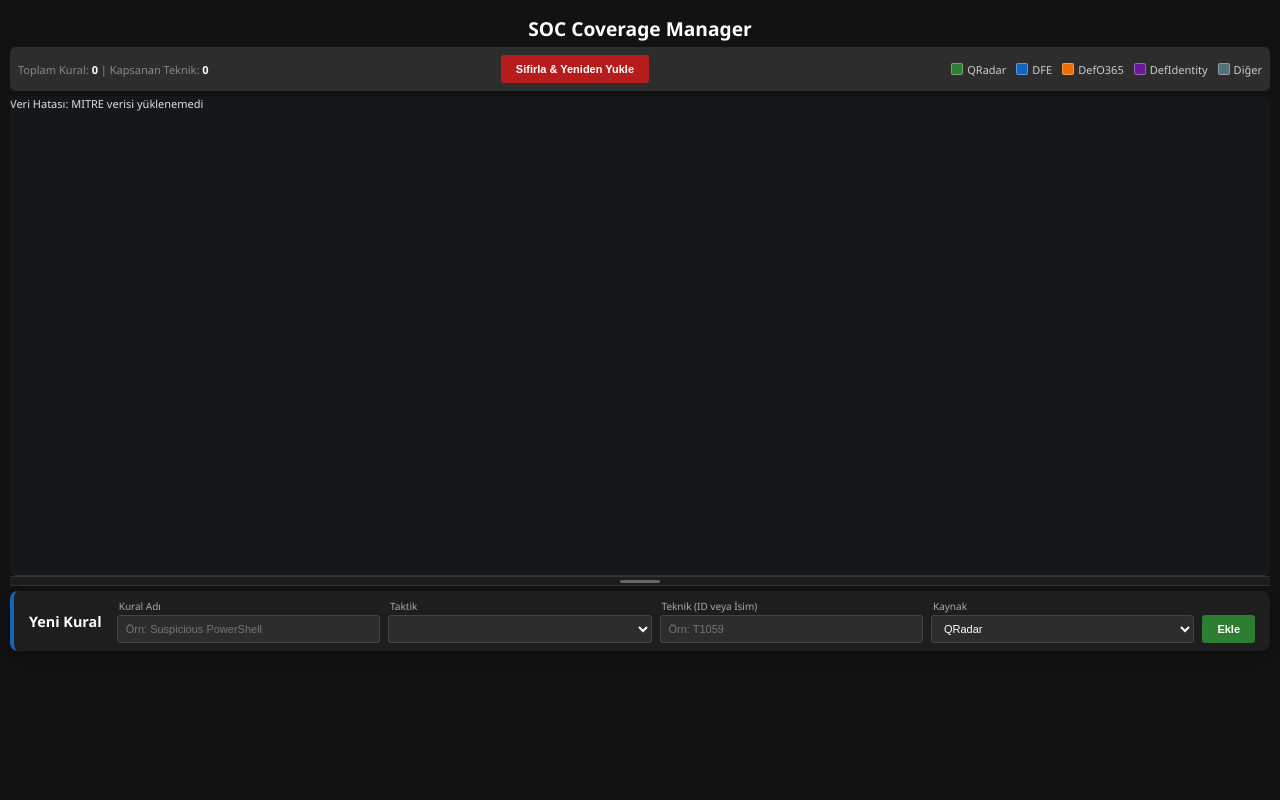
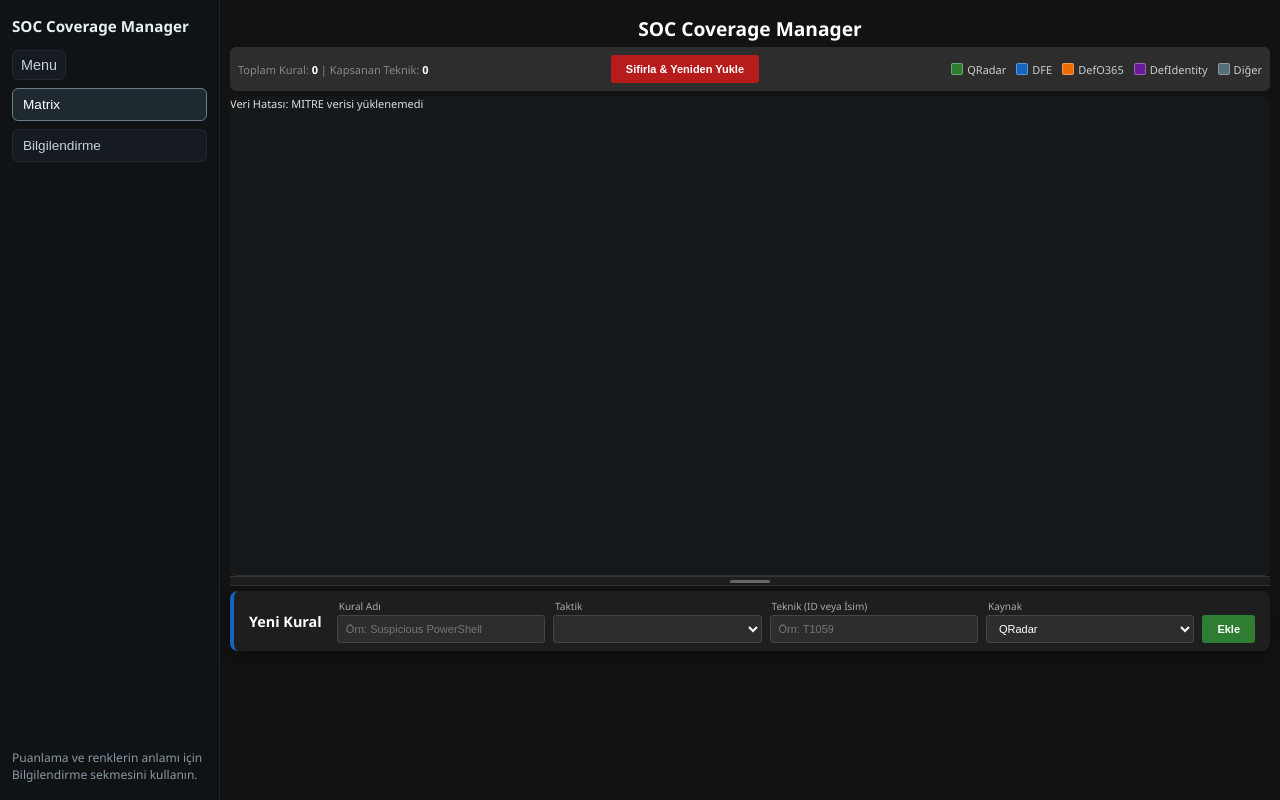
Before and after one commit to ocobayhan/mitre-coverage-map, a Flask app: page / in a window 1280 px wide. Run offline with Flask 3, Linux system fonts and the light colour scheme; tables that the repository leaves empty hold one stand-in row (values such as "Sample post"); lists and menus that the app fills with data are empty.

Commit message:
Add collapsible sidebar and fix Turkish text

```diff
--- a/static/app.js
+++ b/static/app.js
@@ -391,7 +391,7 @@ function openModal(parentId, parentName, rules) {
     const emptyMit = document.createElement('div');
     emptyMit.style.color = '#aaa';
     emptyMit.style.fontSize = '0.85rem';
-    emptyMit.textContent = 'Bu teknik i?in Mitigation bulunamad?.';
+    emptyMit.textContent = 'Bu teknik için Mitigation bulunamadı.';
     mitigationSection.appendChild(emptyMit);
   } else {
     mitigations.forEach(m => {
@@ -421,7 +421,7 @@ function openModal(parentId, parentName, rules) {
   Object.keys(grouped).forEach(key => {
     const groupRules = grouped[key];
     if (groupRules.length == 0) return;
-    const headerTitle = (key == 'Direct') ? 'Do?rudan E?le?meler' : `${key} - ${techDetailsMap[key]?.name || 'Unknown'}`;
+    const headerTitle = (key == 'Direct') ? 'Doğrudan Eşleşmeler' : `${key} - ${techDetailsMap[key]?.name || 'Unknown'}`;
     const groupDiv = document.createElement('div');
     groupDiv.className = 'sub-tech-group';
     groupDiv.innerHTML = `<div class="sub-tech-header">${headerTitle}</div>`;
@@ -495,7 +495,33 @@ async function saveMitigationNote(techId, mitId, note) {
   });
 }
 
+
+
+function wireSidebarToggle() {
+  const toggle = document.getElementById('sidebarToggle');
+  const sidebar = document.querySelector('.sidebar');
+  if (!toggle || !sidebar) return;
+  toggle.addEventListener('click', () => {
+    sidebar.classList.toggle('collapsed');
+  });
+}
+
+function wireNavigation() {
+  const items = document.querySelectorAll('.nav-item');
+  const panels = document.querySelectorAll('.panel');
+  items.forEach(item => {
+    item.addEventListener('click', () => {
+      const target = item.dataset.target;
+      items.forEach(i => i.classList.remove('active'));
+      item.classList.add('active');
+      panels.forEach(p => p.classList.toggle('active', p.id === target));
+    });
+  });
+}
+
 function wireActions() {
+  wireNavigation();
+  wireSidebarToggle();
   document.getElementById('btnAdd').addEventListener('click', addNewRule);
   document.getElementById('modalClose').addEventListener('click', () => {
     document.getElementById('ruleModal').style.display = 'none';
--- a/static/styles.css
+++ b/static/styles.css
@@ -19,12 +19,10 @@ body {
   background-color: var(--bg-color);
   color: var(--text-color);
   margin: 0;
-  padding: 10px;
+  padding: 0;
   font-size: 11px;
   height: 100vh;
-  display: flex;
-  flex-direction: column;
-  overflow: auto;
+  overflow: hidden;
 }
 
 .header-section { flex-shrink: 0; }
@@ -286,3 +284,91 @@ button.action-btn {
 .mitigation-info { margin-left: 6px; cursor: pointer; color: #9fb2bd; font-weight: bold; }
 .mitigation-pop { display: none; background: #1c2327; border: 1px solid #2c3a40; color: #d7e2e7; padding: 8px; border-radius: 6px; font-size: 0.8rem; margin-top: 6px; }
 .mitigation-pop.open { display: block; }
+
+
+.app-shell {
+  display: flex;
+  height: 100vh;
+}
+
+.sidebar {
+  width: 220px;
+  background: #0f1316;
+  border-right: 1px solid #1f262b;
+  padding: 16px 12px;
+  display: flex;
+  flex-direction: column;
+  gap: 8px;
+}
+
+.brand {
+  font-weight: bold;
+  font-size: 0.95rem;
+  color: #e6f0f5;
+  margin-bottom: 6px;
+}
+
+.nav-item {
+  background: #151b20;
+  color: #c7d2d9;
+  border: 1px solid #202830;
+  border-radius: 6px;
+  padding: 8px 10px;
+  text-align: left;
+  cursor: pointer;
+  font-size: 0.85rem;
+}
+
+.nav-item:hover { border-color: #41505a; color: #fff; }
+.nav-item.active { background: #1f2a30; border-color: #6b7d88; color: #fff; }
+
+.sidebar-note {
+  margin-top: auto;
+  font-size: 0.75rem;
+  color: #8a99a3;
+  line-height: 1.4;
+}
+
+.content {
+  flex: 1;
+  overflow: auto;
+  padding: 10px;
+}
+
+.panel { display: none; }
+.panel.active { display: block; }
+
+.info-card {
+  background: #151b20;
+  border: 1px solid #243039;
+  border-radius: 10px;
+  padding: 16px;
+  max-width: 900px;
+}
+
+.info-card h2 { margin: 0 0 10px 0; font-size: 1rem; }
+.info-section { margin-top: 14px; }
+.info-section h3 { margin: 0 0 6px 0; font-size: 0.9rem; color: #b7d0dd; }
+.info-section p { margin: 0 0 8px 0; color: #c3cfd6; }
+.info-list { display: flex; flex-direction: column; gap: 4px; color: #c3cfd6; }
+
+
+.nav-toggle {
+  background: #151b20;
+  color: #c7d2d9;
+  border: 1px solid #202830;
+  border-radius: 6px;
+  padding: 6px 8px;
+  cursor: pointer;
+  font-size: 0.9rem;
+  align-self: flex-start;
+}
+
+.nav-toggle:hover { border-color: #41505a; color: #fff; }
+
+.sidebar.collapsed { width: 64px; }
+.sidebar.collapsed .brand { display: none; }
+.sidebar.collapsed .sidebar-note { display: none; }
+.sidebar.collapsed .nav-item { text-align: center; padding: 8px 6px; }
+
+.content { transition: margin-left 0.2s ease; }
--- a/templates/index.html
+++ b/templates/index.html
@@ -4,15 +4,27 @@
   <meta charset="UTF-8" />
   <meta name="viewport" content="width=device-width, initial-scale=1.0" />
   <title>SOC Coverage Manager</title>
-  <link rel="stylesheet" href="/static/styles.css?v=6" />
+  <link rel="stylesheet" href="/static/styles.css?v=12" />
 </head>
 <body>
+  <div class="app-shell">
+    <nav class="sidebar">
+      <div class="brand">SOC Coverage Manager</div>
+      <button class="nav-toggle" id="sidebarToggle" title="Menüyü aç/kapat">Menu</button>
+      <button class="nav-item active" data-target="matrixPanel">Matrix</button>
+      <button class="nav-item" data-target="infoPanel">Bilgilendirme</button>
+      <div class="sidebar-note">Puanlama ve renklerin anlamı için Bilgilendirme sekmesini kullanın.</div>
+    </nav>
+
+    <main class="content">
+      <div id="matrixPanel" class="panel active">
         <div class="header-section">
           <h1>SOC Coverage Manager</h1>
           <div class="top-bar">
             <div class="stats">
               Toplam Kural: <span id="totalRules">0</span> | Kapsanan Teknik: <span id="coveredTechs">0</span>
-      </div>      <div class="admin-actions">
+            </div>
+            <div class="admin-actions">
               <button class="action-btn btn-reset" id="btnReset" title="Verileri sifirla ve seed dosyasindan yeniden yukle">Sifirla & Yeniden Yukle</button>
             </div>
             <div class="legend">
@@ -59,17 +71,51 @@
             </div>
           </div>
         </div>
+      </div>
+
+      <div id="infoPanel" class="panel">
+        <div class="info-card">
+          <h2>Puanlama ve Renkler</h2>
+          <p>Bu uygulamada her teknik için bir skor hesaplanır ve kutunun rengi bu skora göre gri tonundan yeşile doğru değişir.</p>
+          <div class="info-section">
+            <h3>Skor Hesabı</h3>
+            <p>Skor, kural sayısı ve işaretlenen mitigations sayısına göre ağırlıklı hesaplanır.</p>
+            <div class="info-list">
+              <div>1. Kural skoru: <code>min(kural_sayısı, 10) / 10</code></div>
+              <div>2. Mitigation skoru: <code>min(mitigation_sayısı, 5) / 5</code></div>
+              <div>3. Nihai skor: <code>kural_skoru * 0.6 + mitigation_skoru * 0.4</code></div>
+            </div>
+          </div>
+          <div class="info-section">
+            <h3>Renk Anlamı</h3>
+            <p>Skor düşükse kutu koyu griye yakındır. Skor arttıkça renk yumuşak şekilde yeşile döner. Bu, kapsamanın arttığını gösterir.</p>
+          </div>
+          <div class="info-section">
+            <h3>Kaynak Öncelikleri</h3>
+            <p>Teknik kutusunun solundaki renkli çizgi, en yüksek Öncelikli kaynağı temsil eder.</p>
+            <div class="info-list">
+              <div>QRadar: Öncelik 1</div>
+              <div>DFE: Öncelik 2</div>
+              <div>DefO365: Öncelik 3</div>
+              <div>DefIdentity: Öncelik 4</div>
+              <div>Diğer: Öncelik 5</div>
+            </div>
+          </div>
+        </div>
+      </div>
+    </main>
+  </div>
 
   <div id="ruleModal" class="modal" style="display: none;">
     <div class="modal-content">
       <div class="modal-header">
         <h2 id="modalTitle"></h2>
-        <button id="modalClose" class="modal-close">×</button>
+        <button id="modalClose" class="modal-close">x</button>
       </div>
       <div id="modalBody" class="modal-body"></div>
     </div>
   </div>
 
-  <script src="/static/app.js?v=7"></script>
+  <script src="/static/app.js?v=14"></script>
 </body>
 </html>
```
Lines whose indentation alone changed are shown as unchanged.
